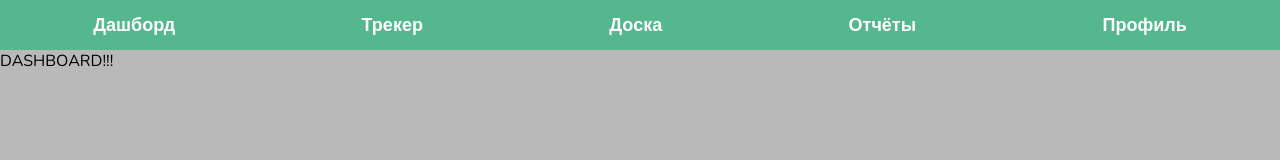
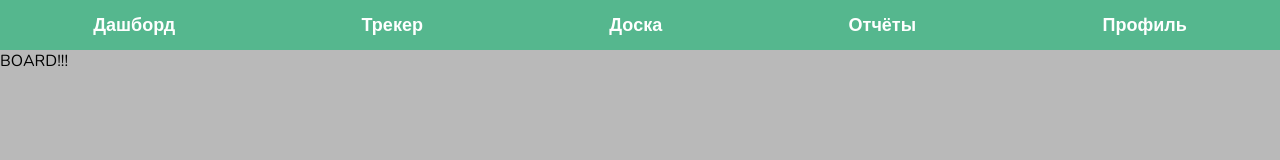
Before and after one commit to Fyordo/self-hosted-agile-tracker-app, a Vue app in the folder rih-tracker-app/: page /board in a window 1280 px wide. Shown: the top 160 px of the page. Built offline with nearby package versions, Linux system fonts and the light colour scheme.

Commit message:
Add other pages

```diff
--- a/rih-tracker-app/src/App.vue
+++ b/rih-tracker-app/src/App.vue
@@ -5,12 +5,10 @@
 
 <script>
 import Navbar from "@/components/navbar/Navbar.vue";
-import Dashboard from "@/pages/Dashboard.vue";
 
 export default {
   components: {
-    Navbar,
-    Dashboard
+    Navbar
   },
   data () {
     return {
--- /dev/null
+++ b/rih-tracker-app/src/pages/Board.vue
@@ -0,0 +1,15 @@
+<template>
+    <div>
+        BOARD!!!
+    </div>
+</template>
+
+<script>
+    export default {
+
+    }
+</script>
+
+<style>
+
+</style>
--- /dev/null
+++ b/rih-tracker-app/src/pages/Profile.vue
@@ -0,0 +1,15 @@
+<template>
+    <div>
+        PROFILE!!!
+    </div>
+</template>
+
+<script>
+    export default {
+
+    }
+</script>
+
+<style>
+
+</style>
--- /dev/null
+++ b/rih-tracker-app/src/pages/Reports.vue
@@ -0,0 +1,15 @@
+<template>
+    <div>
+        REPORTS!!!
+    </div>
+</template>
+
+<script>
+    export default {
+
+    }
+</script>
+
+<style>
+
+</style>
--- /dev/null
+++ b/rih-tracker-app/src/pages/Tracker.vue
@@ -0,0 +1,15 @@
+<template>
+    <div>
+        TRACKER!!!
+    </div>
+</template>
+
+<script>
+    export default {
+
+    }
+</script>
+
+<style>
+
+</style>
```
Also changed, not shown: rih-tracker-app/src/router/router.js (+8 -4 lines).
